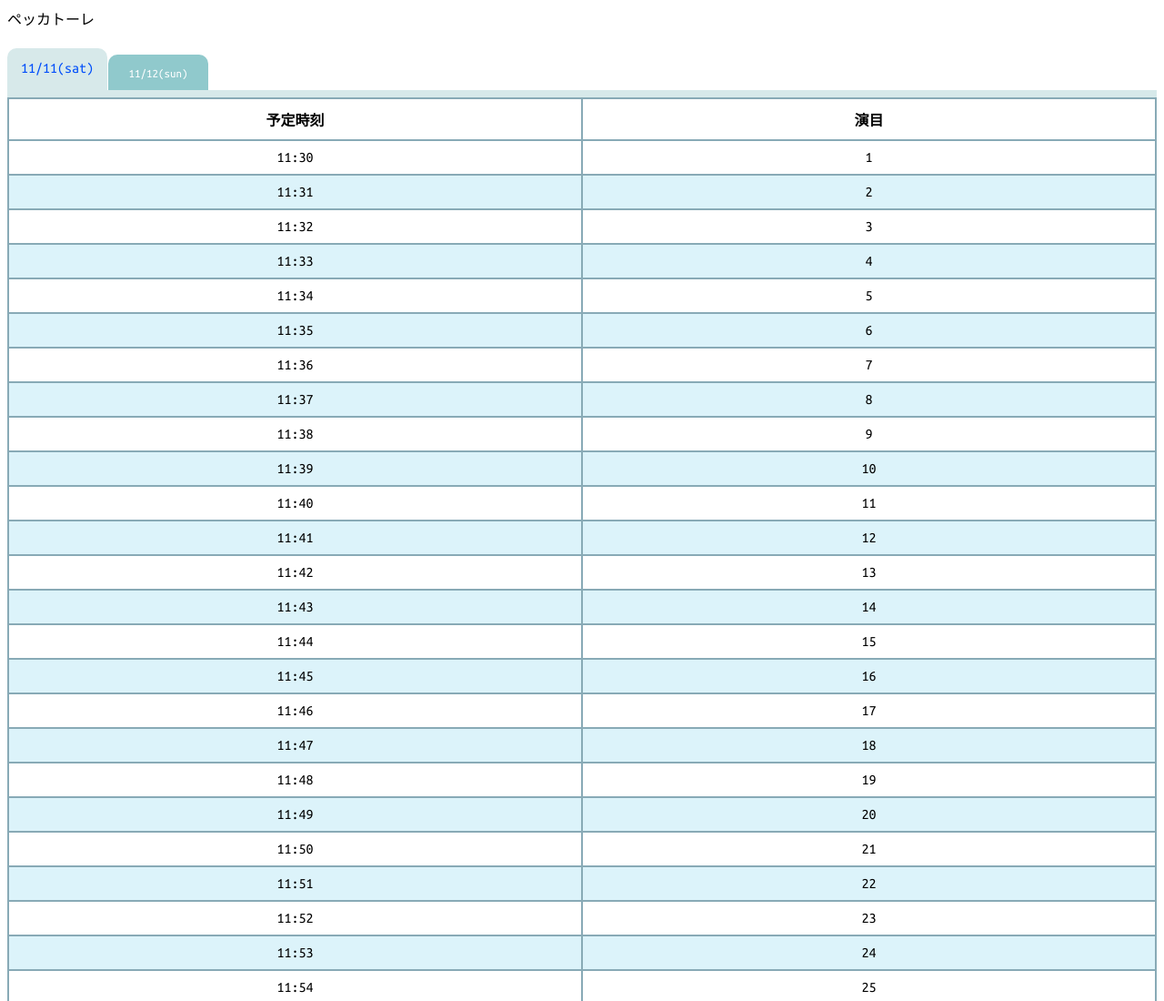
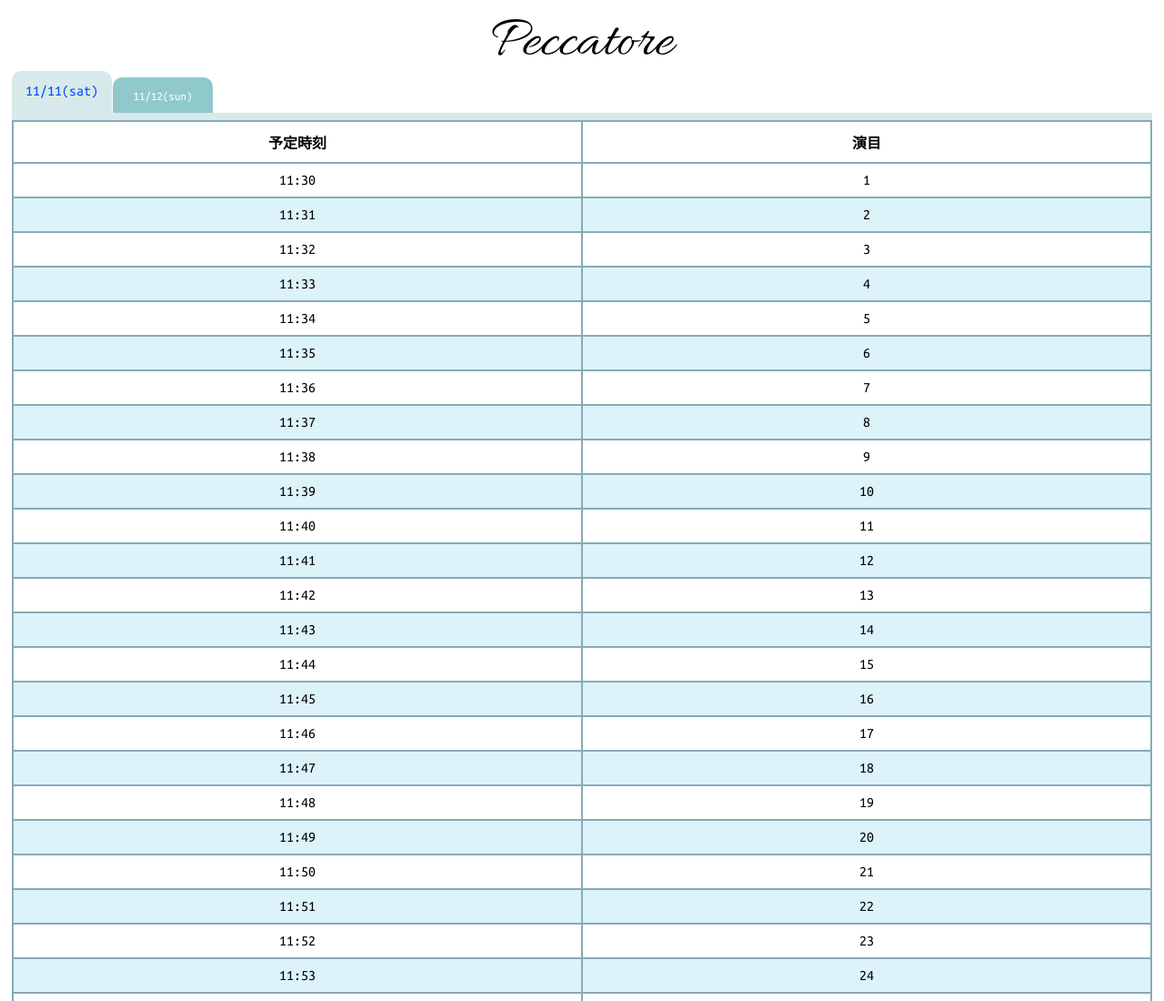
Before and after one commit to yuto-0315/pecca-test, a plain HTML site: page index.html in a window 1280 px wide. Shown: the top 1100 px of the page at 91% size. Drawn offline with Linux system fonts and the light colour scheme.

Commit message:
Add files via upload

```diff
--- a/index.html
+++ b/index.html
@@ -14,7 +14,7 @@
 
 <body>
 
-    <div class="logo">ペッカトーレ</div>
+    <div class="logo">Peccatore</div>
 
 
     <div class="tab_wrap">
--- a/style.css
+++ b/style.css
@@ -1,20 +1,28 @@
 
 @import url('https://fonts.googleapis.com/css?family=M+PLUS+Rounded+1c');
 @import url('https://fonts.googleapis.com/css?family=Ubuntu+Mono');
+@import url('https://fonts.googleapis.com/css?family=Allura');
 
 body {
     font-family: 'Ubuntu Mono', monospace;
 }
 
+/* ロゴの表現 */
+
 .logo{
-    font-family: 'M PLUS Rounded 1c';
+    font-family: 'Allura';
+    font-size: 4rem;
+    text-align: center;
 }
 
 /* styles.css */
 
 .tab_wrap{
-    width:calc(100%-50px);
-    margin:10px auto;
+    width:calc(100% - 10px);
+    margin:0px auto;
+
+    position: relative;
+    top: -10px;
 }
 
 
@@ -37,7 +45,7 @@ body {
     border-top-right-radius:10px;
     vertical-align:bottom;
     transition:ease 0.2s;
-    margin:10px 1px 0 0;
+    margin:0px 1px 0 0;
 }
 
 .tab1_label{
```
